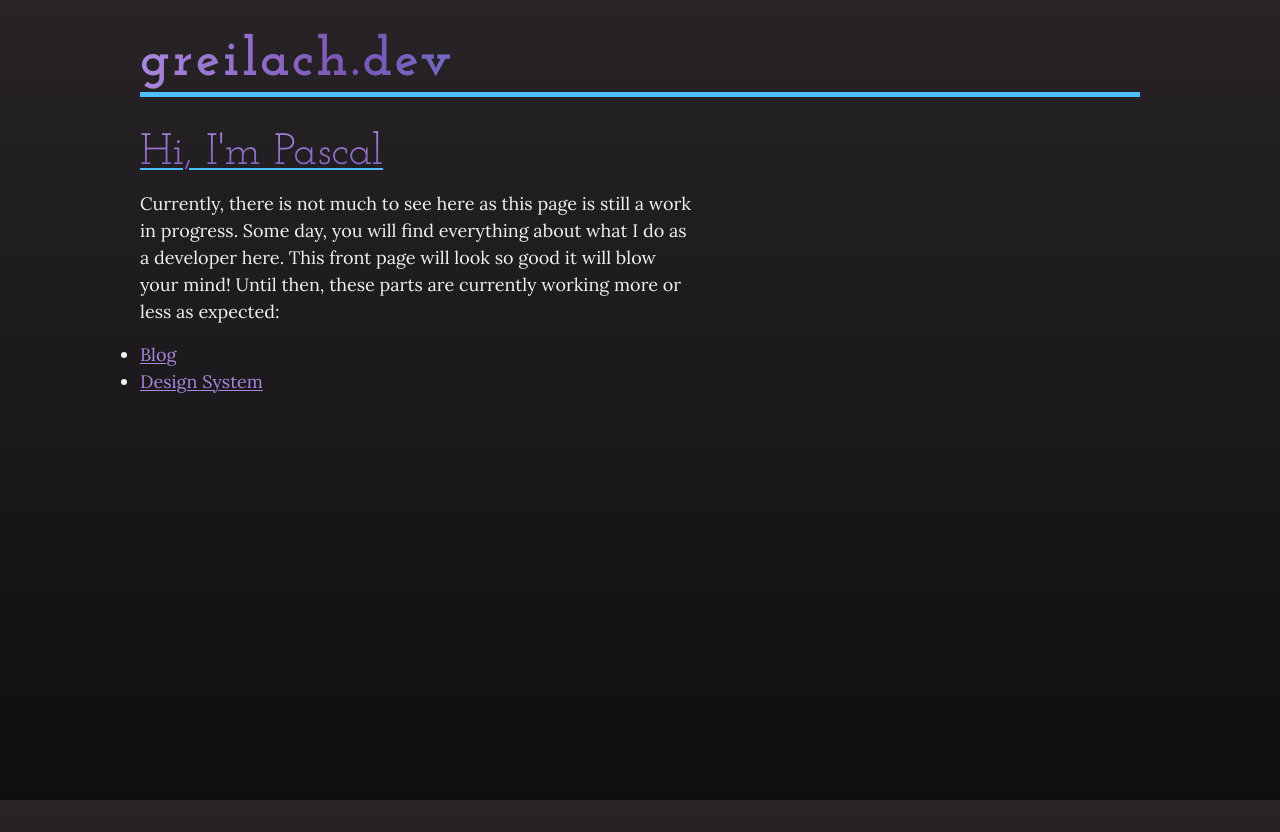
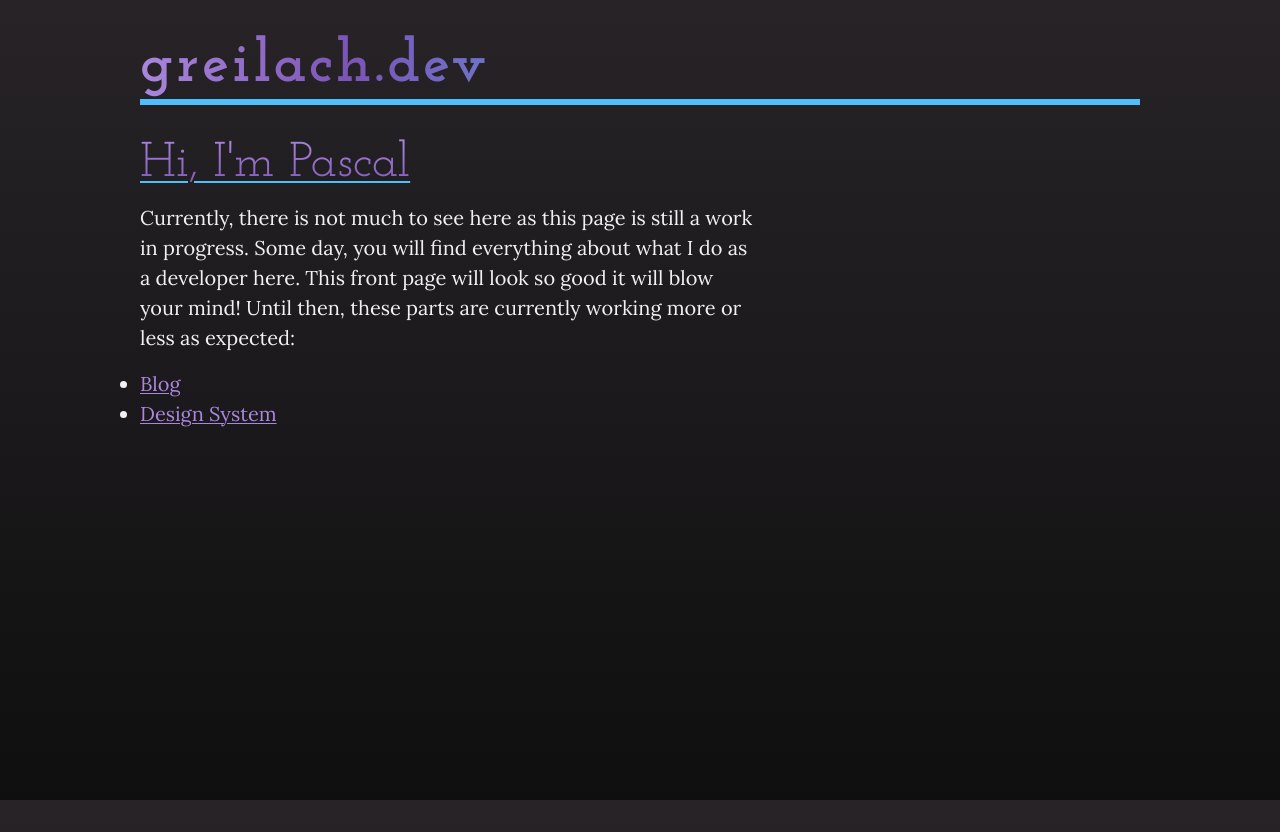
Before and after one commit to Frdnspnzr/greilach.dev, a Next.js app: page / in a window 1280 px wide. Built offline with nearby package versions, Linux system fonts and the light colour scheme.

Commit message:
Make text bigger

```diff
--- a/app/theme/variables.scss
+++ b/app/theme/variables.scss
@@ -10,15 +10,15 @@
   /* @link https://utopia.fyi/clamp/calculator?a=499,1000,120—150 */
   --size-m: clamp(7.5rem, 5.6325rem + 5.988vw, 9.375rem);
 
-  /* @link https://utopia.fyi/type/calculator?c=320,16,1.2,1240,18,1.25,5,2,&s=0.75|0.5|0.25,1.5|2|3|4|6,s-l&g=s,l,xl,12 */
-  --font-step--2: clamp(0.6944rem, 0.6855rem + 0.0446vw, 0.72rem);
-  --font-step--1: clamp(0.8331rem, 0.8099rem + 0.1163vw, 0.9rem);
-  --font-step-0: clamp(1rem, 0.9565rem + 0.2174vw, 1.125rem);
-  --font-step-1: clamp(1.2rem, 1.1283rem + 0.3587vw, 1.4063rem);
-  --font-step-2: clamp(1.44rem, 1.3293rem + 0.5533vw, 1.7581rem);
-  --font-step-3: clamp(1.7281rem, 1.5649rem + 0.8163vw, 2.1975rem);
-  --font-step-4: clamp(2.0738rem, 1.8396rem + 1.1707vw, 2.7469rem);
-  --font-step-5: clamp(2.4881rem, 2.1594rem + 1.6435vw, 3.4331rem);
+  /* @link https://utopia.fyi/type/calculator?c=320,18,1.2,1240,20,1.25,5,2,&s=0.75|0.5|0.25,1.5|2|3|4|6,s-l&g=s,l,xl,12 */
+  --font-step--2: clamp(0.7813rem, 0.7747rem + 0.0326vw, 0.8rem);
+  --font-step--1: clamp(0.9375rem, 0.9158rem + 0.1087vw, 1rem);
+  --font-step-0: clamp(1.125rem, 1.0815rem + 0.2174vw, 1.25rem);
+  --font-step-1: clamp(1.35rem, 1.2761rem + 0.3696vw, 1.5625rem);
+  --font-step-2: clamp(1.62rem, 1.5041rem + 0.5793vw, 1.9531rem);
+  --font-step-3: clamp(1.9438rem, 1.7707rem + 0.8652vw, 2.4413rem);
+  --font-step-4: clamp(2.3325rem, 2.0823rem + 1.2511vw, 3.0519rem);
+  --font-step-5: clamp(2.7994rem, 2.4461rem + 1.7663vw, 3.815rem);
 
   /* @link https://utopia.fyi/space/calculator?c=499,12,1.2,1000,16,1.25,5,2,&s=0.75|0.5|0.25,1.5|2|3|4|6,&g=s,l,xl,12 */
   --space-3xs: clamp(0.1875rem, 0.1252rem + 0.1996vw, 0.25rem);
```
